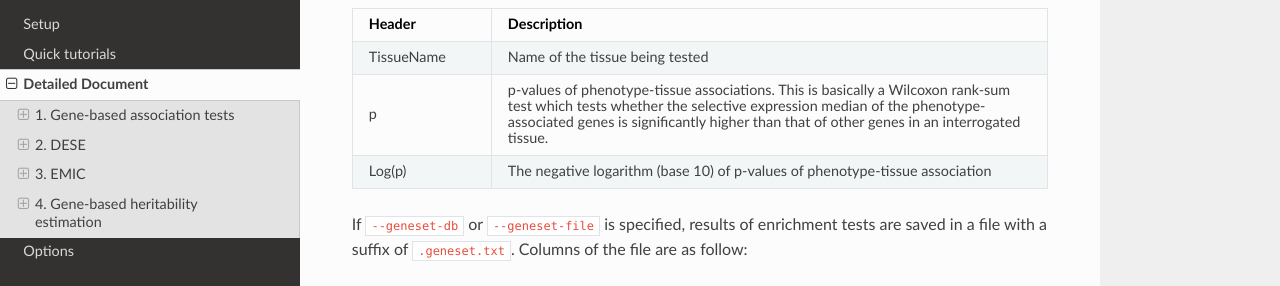
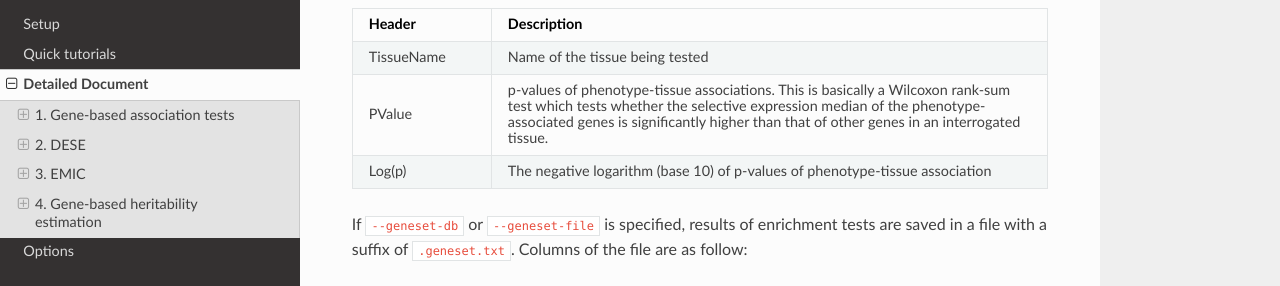
Before and after one commit to pmglab/KGGSEE, a Sphinx documentation site: the page built from doc/source/detailed_document.rst, in a window 1280 px wide and 900 px high, scrolled down 7253 px. Shown: the part 153-439 px from the top of the window. Built offline with Sphinx 7.4.7 and the Read the Docs theme 2.0.0, drawn with Linux system fonts in a browser that asks for light colours.

Commit message:
Update detailed_document.rst

```diff
--- a/doc/source/detailed_document.rst
+++ b/doc/source/detailed_document.rst
@@ -336,7 +336,7 @@ Results of phenotype-tissue associations are saved in a file with a suffix of ``
      - Description
    * - TissueName
      - Name of the tissue being tested
-   * - p
+   * - PValue
      - p-values of phenotype-tissue associations. This is basically a Wilcoxon rank-sum test which tests whether the selective expression median of the phenotype-associated genes is significantly higher than that of other genes in an interrogated tissue.
    * - Log(p)
      - The negative logarithm (base 10) of p-values of phenotype-tissue association
```
